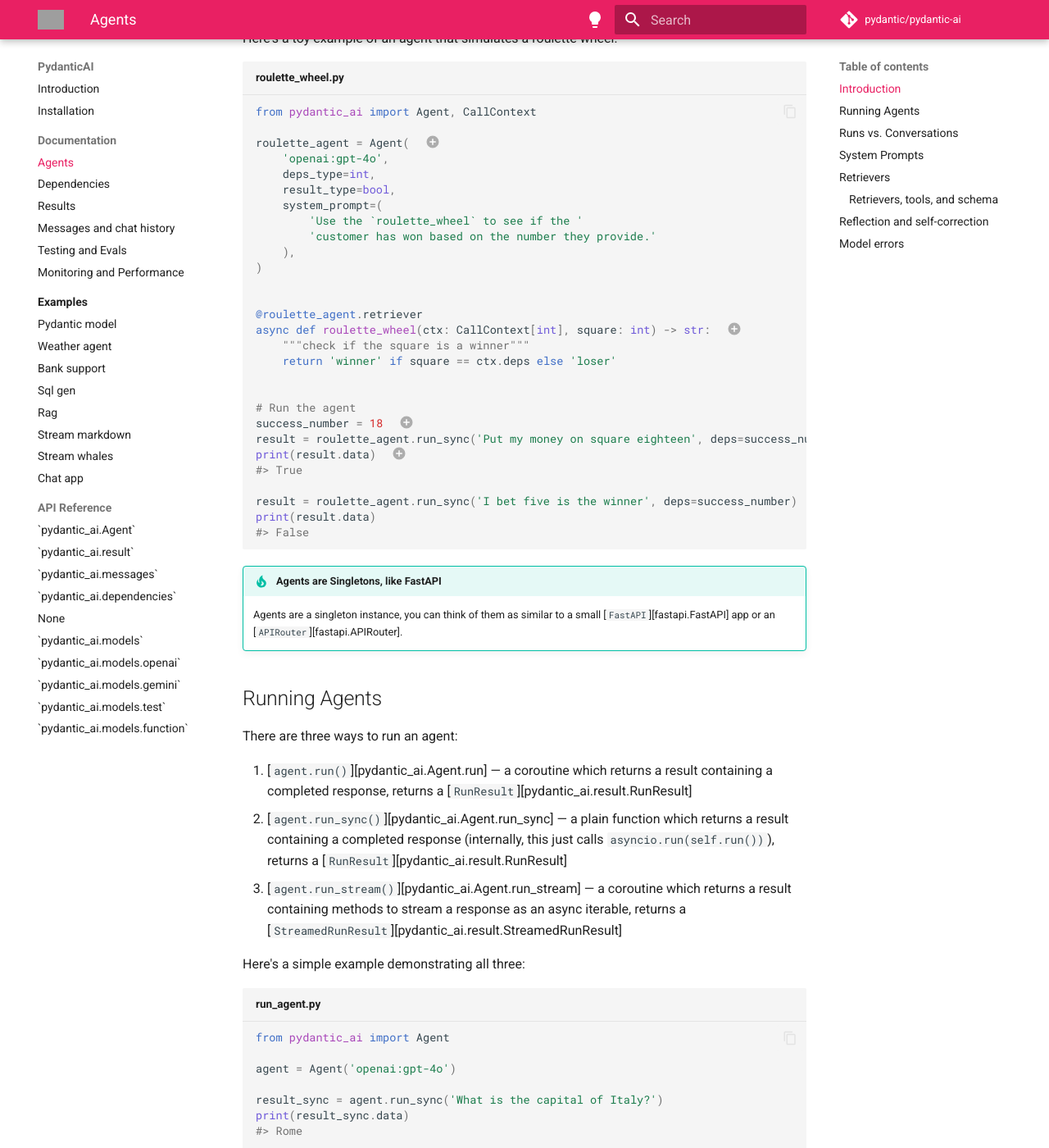
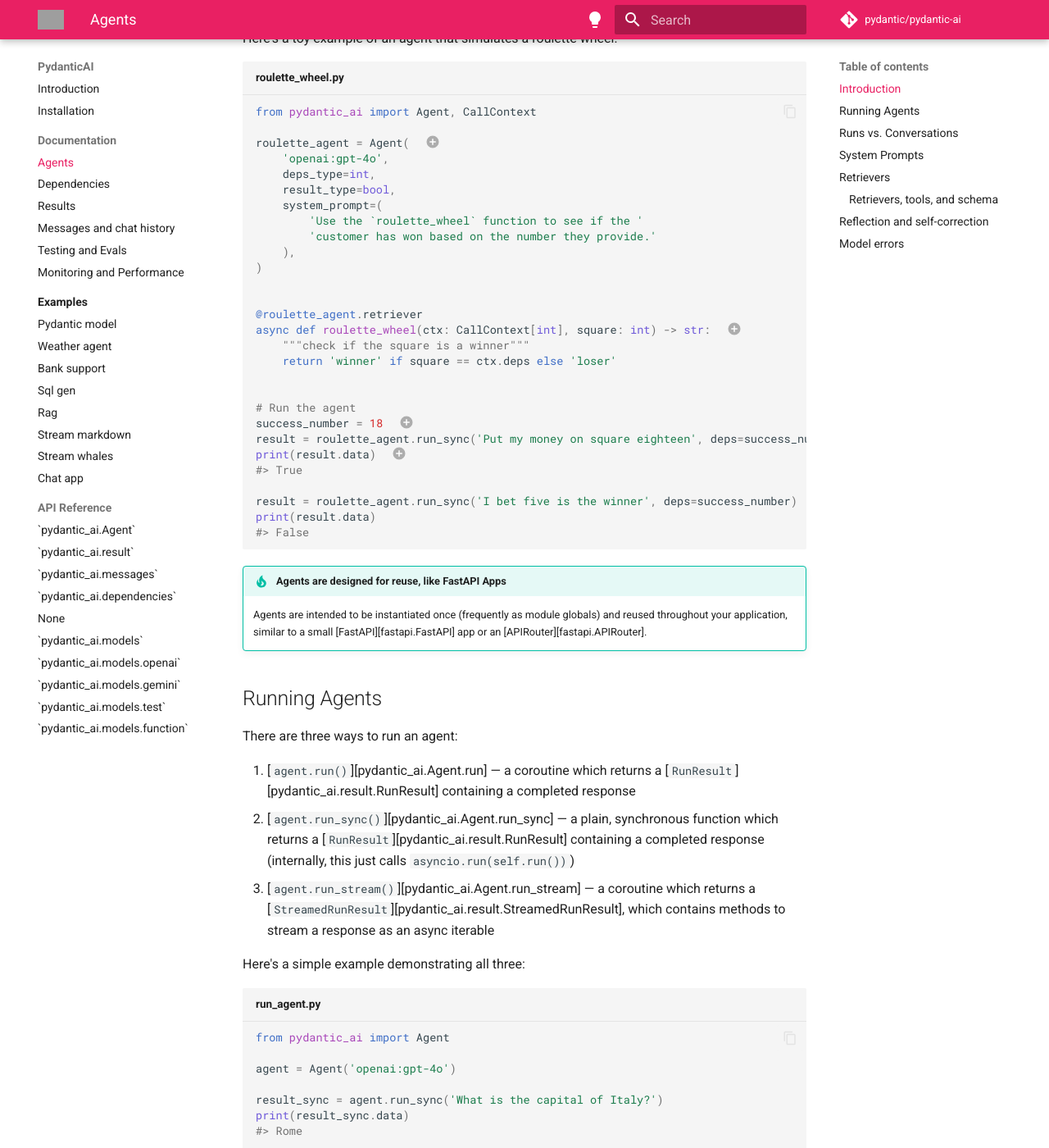
Before and after one commit to 0xstackforge/pydantic-ai, an MkDocs documentation site: the page built from docs/agents.md, in a window 1280 px wide and 1400 px high, scrolled down 784 px. Shown: the whole window at 82% size. Built offline with MkDocs 1.6.1 and Material for MkDocs 9.7.7, drawn with Linux system fonts in a browser that asks for light colours; plug-ins that fetch from the network failed and are left out; comment, search, counter and statistics services are not loaded; some of the changed text lies outside the part shown; grey boxes are pictures that could not be loaded.

Commit message:
More minor cleanup (#77)

````diff
--- a/docs/agents.md
+++ b/docs/agents.md
@@ -25,7 +25,7 @@
     deps_type=int,
     result_type=bool,
     system_prompt=(
-        'Use the `roulette_wheel` to see if the '
+        'Use the `roulette_wheel` function to see if the '
         'customer has won based on the number they provide.'
     ),
 )
@@ -48,21 +48,22 @@
 #> False
 ```
 
-1. Create an agent, which expects an integer dependency and returns a boolean result, this agent will ahve type of `#!python Agent[int, bool]`.
-2. Define a retriever that checks if the square is a winner, here [`CallContext`][pydantic_ai.dependencies.CallContext] is parameterized with the dependency type `int`, if you got the dependency type wrong you'd get a typing error.
-3. In reality, you might want to use a random number here e.g. `random.randint(0, 36)` here.
-4. `result.data` will be a boolean indicating if the square is a winner, Pydantic performs the result validation, it'll be typed as a `bool` since its type is derived from the `result_type` generic parameter of the agent.
+1. Create an agent, which expects an integer dependency and returns a boolean result. This agent will have type `#!python Agent[int, bool]`.
+2. Define a retriever that checks if the square is a winner. Here [`CallContext`][pydantic_ai.dependencies.CallContext] is parameterized with the dependency type `int`; if you got the dependency type wrong you'd get a typing error.
+3. In reality, you might want to use a random number here e.g. `random.randint(0, 36)`.
+4. `result.data` will be a boolean indicating if the square is a winner. Pydantic performs the result validation, it'll be typed as a `bool` since its type is derived from the `result_type` generic parameter of the agent.
 
-!!! tip "Agents are Singletons, like FastAPI"
-    Agents are a singleton instance, you can think of them as similar to a small [`FastAPI`][fastapi.FastAPI] app or an [`APIRouter`][fastapi.APIRouter].
+
+!!! tip "Agents are designed for reuse, like FastAPI Apps"
+    Agents are intended to be instantiated once (frequently as module globals) and reused throughout your application, similar to a small [FastAPI][fastapi.FastAPI] app or an [APIRouter][fastapi.APIRouter].
 
 ## Running Agents
 
 There are three ways to run an agent:
 
-1. [`agent.run()`][pydantic_ai.Agent.run] — a coroutine which returns a result containing a completed response, returns a [`RunResult`][pydantic_ai.result.RunResult]
-2. [`agent.run_sync()`][pydantic_ai.Agent.run_sync] — a plain function which returns a result containing a completed response (internally, this just calls `asyncio.run(self.run())`), returns a [`RunResult`][pydantic_ai.result.RunResult]
-3. [`agent.run_stream()`][pydantic_ai.Agent.run_stream] — a coroutine which returns a result containing methods to stream a response as an async iterable, returns a [`StreamedRunResult`][pydantic_ai.result.StreamedRunResult]
+1. [`agent.run()`][pydantic_ai.Agent.run] — a coroutine which returns a [`RunResult`][pydantic_ai.result.RunResult] containing a completed response
+2. [`agent.run_sync()`][pydantic_ai.Agent.run_sync] — a plain, synchronous function which returns a [`RunResult`][pydantic_ai.result.RunResult] containing a completed response (internally, this just calls `asyncio.run(self.run())`)
+3. [`agent.run_stream()`][pydantic_ai.Agent.run_stream] — a coroutine which returns a [`StreamedRunResult`][pydantic_ai.result.StreamedRunResult], which contains methods to stream a response as an async iterable
 
 Here's a simple example demonstrating all three:
 
@@ -114,7 +115,7 @@
 #> Albert Einstein's most famous equation is (E = mc^2).
 ```
 
-1. Continue the conversation, without `message_history` the model would not know who "his" was referring to.
+1. Continue the conversation; without `message_history` the model would not know who "his" was referring to.
 
 _(This example is complete, it can be run "as is")_
 
@@ -328,11 +329,11 @@
 
 Function parameters are extracted from the function signature, and all parameters except `CallContext` are used to build the schema for that tool call.
 
-Even better, PydanticAI extracts the docstring from retriever functions and (thanks to [griffe](https://mkdocstrings.github.io/griffe/)) extracts parameter descriptions from the docstring and add them to the schema.
+Even better, PydanticAI extracts the docstring from retriever functions and (thanks to [griffe](https://mkdocstrings.github.io/griffe/)) extracts parameter descriptions from the docstring and adds them to the schema.
 
-[Griffe supports](https://mkdocstrings.github.io/griffe/reference/docstrings/#docstrings) extracting parameter descriptions from `google`, `numpy` and `sphinx` style docstrings, PydanticAI will infer the format to use based on the docstring. We'll add support in future to explicitly set the style to use, and warn/error if not all parameters are documented, see [#59](https://github.com/pydantic/pydantic-ai/issues/59).
+[Griffe supports](https://mkdocstrings.github.io/griffe/reference/docstrings/#docstrings) extracting parameter descriptions from `google`, `numpy` and `sphinx` style docstrings, and PydanticAI will infer the format to use based on the docstring. We plan to add support in the future to explicitly set the style to use, and warn/error if not all parameters are documented; see [#59](https://github.com/pydantic/pydantic-ai/issues/59).
 
-To demonstrate retriever schema, here we use [`FunctionModel`][pydantic_ai.models.function.FunctionModel] to print the schema a model would receive:
+To demonstrate a retriever's schema, here we use [`FunctionModel`][pydantic_ai.models.function.FunctionModel] to print the schema a model would receive:
 
 ```py title="retriever_schema.py"
 from pydantic_ai import Agent
@@ -385,7 +386,7 @@
 
 _(This example is complete, it can be run "as is")_
 
-The return type of retriever can any valid JSON object ([`JsonData`][pydantic_ai.dependencies.JsonData]) as some models (e.g. Gemini) support semi-structured return values, some expect text (OpenAI) but seem to be just as good at extracting meaning from the data, if a Python is returned and the model expects a string, the value will be serialized to JSON.
+The return type of retriever can be any valid JSON object ([`JsonData`][pydantic_ai.dependencies.JsonData]) as some models (e.g. Gemini) support semi-structured return values, some expect text (OpenAI) but seem to be just as good at extracting meaning from the data. If a Python object is returned and the model expects a string, the value will be serialized to JSON.
 
 If a retriever has a single parameter that can be represented as an object in JSON schema (e.g. dataclass, TypedDict, pydantic model), the schema for the retriever is simplified to be just that object. (TODO example)
 
@@ -393,7 +394,7 @@
 
 Validation errors from both retriever parameter validation and [structured result validation](results.md#structured-result-validation) can be passed back to the model with a request to retry.
 
-You can also raise [`ModelRetry`][pydantic_ai.exceptions.ModelRetry] from within a [retriever](#retrievers) or [result validator functions](results.md#result-validators-functions) to tell the model it should retry.
+You can also raise [`ModelRetry`][pydantic_ai.exceptions.ModelRetry] from within a [retriever](#retrievers) or [result validator function](results.md#result-validators-functions) to tell the model it should retry generating a response.
 
 - The default retry count is **1** but can be altered for the [entire agent][pydantic_ai.Agent.__init__], a [specific retriever][pydantic_ai.Agent.retriever], or a [result validator][pydantic_ai.Agent.__init__].
 - You can access the current retry count from within a retriever or result validator via [`ctx.retry`][pydantic_ai.dependencies.CallContext].
````
Also changed, not shown: other parts of docs/agents.md (+7 -7 lines), docs/examples/index.md (+1 -1 lines), 1 other file.
